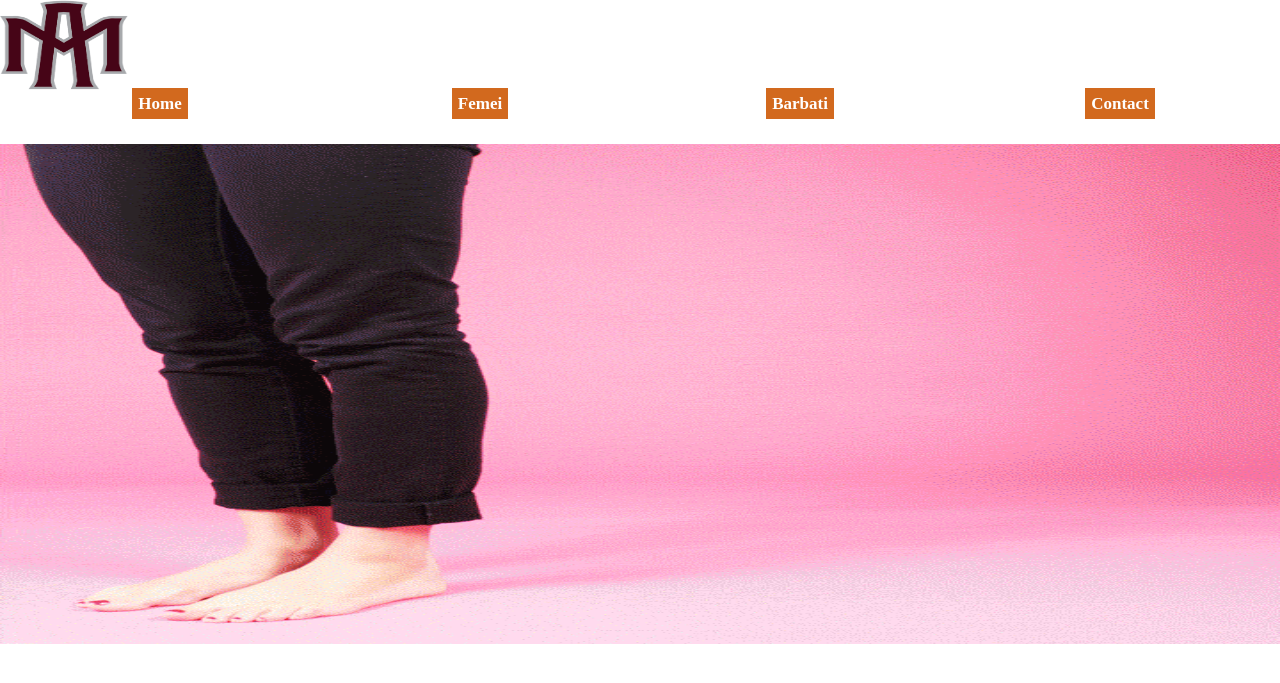
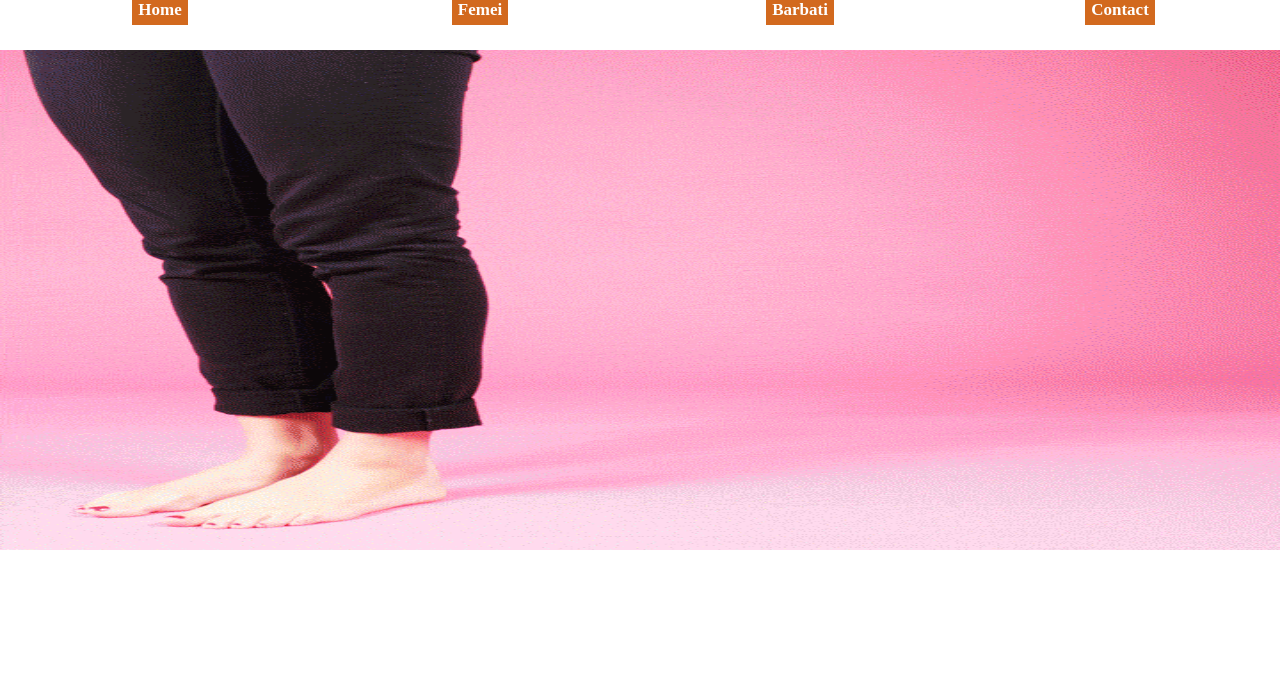
Before and after one commit to MayaMaria/Proiect, a PHP site: page / in a window 1280 px wide. Shown: the top 683 px of the page. Run offline with PHP 8.4, Linux system fonts and the light colour scheme.

Commit message:
Mic update

```diff
--- a/barbati.html
+++ b/barbati.html
@@ -2,15 +2,13 @@
 <html>
 <head>
 	<meta charset="utf-8">
-	<title> Model Pagina </title>
+	<title> M&A Inspiration </title>
+	<link rel="shortcut icon" type="image/png" href="imagini/logo2.png"/>
 	<link rel="stylesheet" href="style.css">
 </head>
 
 
 <body>
-	<div>
-		<img id="logo" src="imagini/logo2.png">
-	<div>
 
 	<div class="menu">
 		<div ><a href="index.html"> Home</a></div>
--- a/contact.html
+++ b/contact.html
@@ -2,15 +2,13 @@
 <html>
 <head>
 	<meta charset="utf-8">
-	<title> Model Pagina </title>
+	<title> M&A Inspiration </title>
+	<link rel="shortcut icon" type="image/png" href="imagini/logo2.png"/>
 	<link rel="stylesheet" href="style.css">
 </head>
 
 
 <body>
-	<div>
-		<img id="logo" src="imagini/logo2.png">
-	<div>
 
 	<div class="menu">
 		<div ><a href="index.html"> Home</a></div>
--- a/femei.html
+++ b/femei.html
@@ -2,15 +2,13 @@
 <html>
 <head>
 	<meta charset="utf-8">
-	<title> Model Pagina </title>
+	<title> M&A Inspiration </title>
+	<link rel="shortcut icon" type="image/png" href="imagini/logo2.png"/>
 	<link rel="stylesheet" href="style.css">
 </head>
 
 
 <body>
-	<div>
-		<img id="logo" src="imagini/logo2.png">
-	<div>
 
 	<div class="menu">
 		<div ><a href="index.html"> Home</a></div>
--- a/index.html
+++ b/index.html
@@ -2,15 +2,13 @@
 <html>
 <head>
 	<meta charset="utf-8">
-	<title> Model Pagina </title>
+	<title> M&A Inspiration </title>
+	<link rel="shortcut icon" type="image/png" href="imagini/logo2.png"/>
 	<link rel="stylesheet" href="style.css">
 </head>
 
 
 <body>
-	<div>
-		<img id="logo" src="imagini/logo2.png">
-	<div>
 
 	<div class="menu">
 		<div ><a href="index.html"> Home</a></div>
--- a/style.css
+++ b/style.css
@@ -1,20 +1,4 @@
-#banner
-{
-	position:absolute;
-	width:100%;
-	height:100px;
 
-}
-
-#logo
-{
-	position:relative;
-	width:10%;
-	height:90px;
-
-
-
-}
 body
 {
 	margin-top:0px;
```
